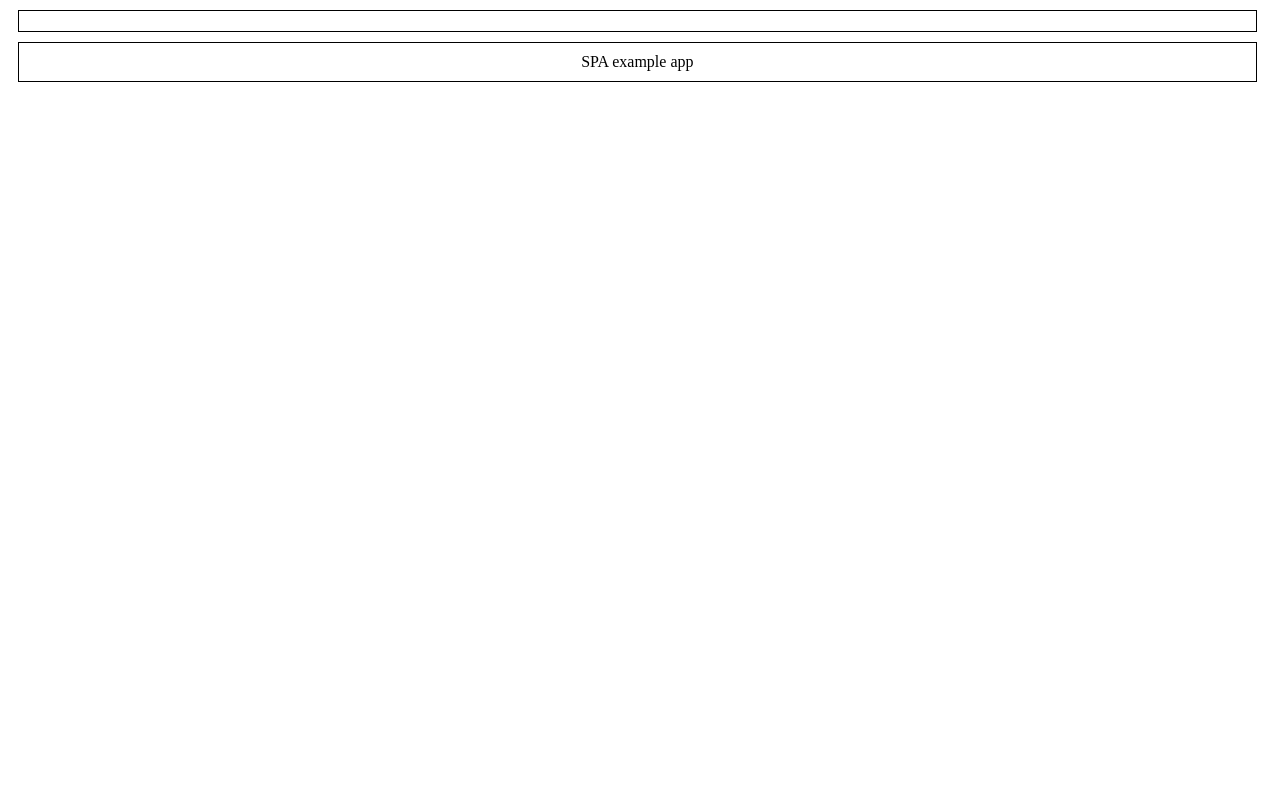
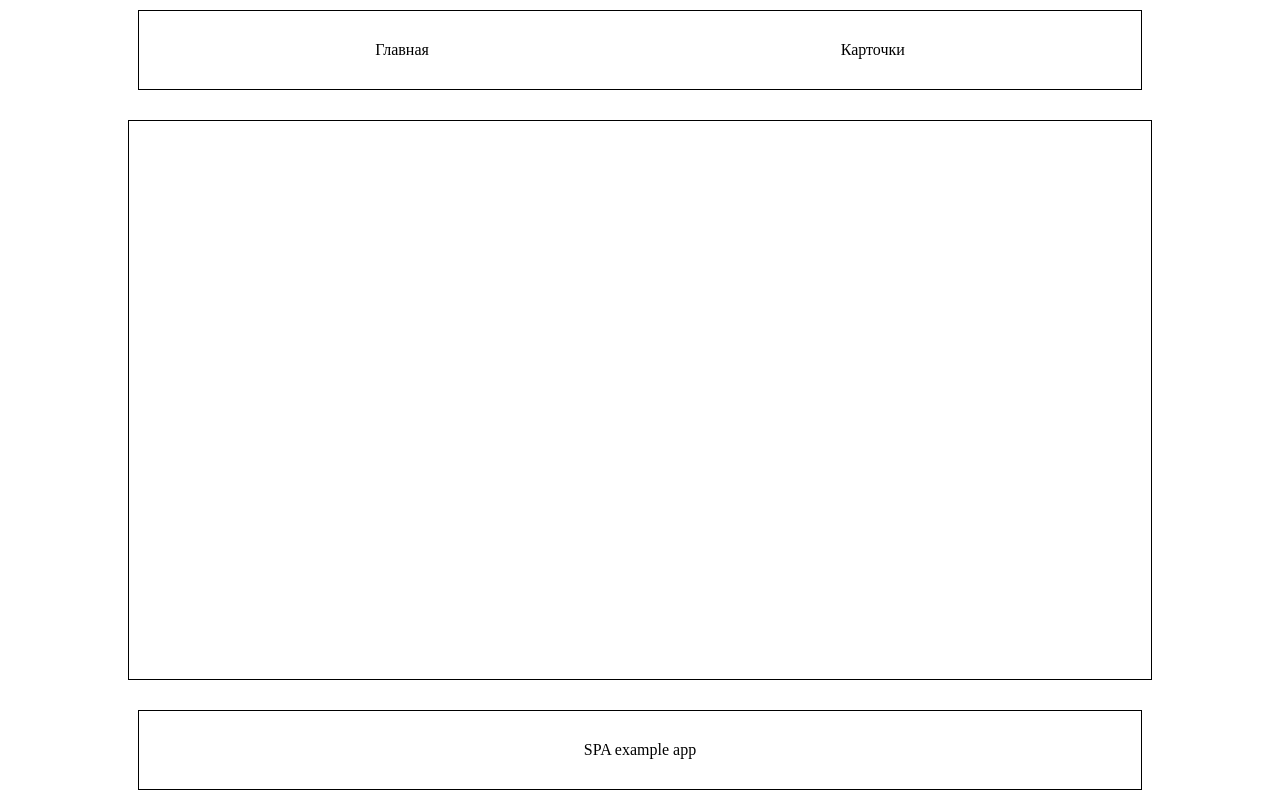
Before and after one commit to GitAlBo93/RSS_SPA, a website built with webpack: page src/index.html in a window 1280 px wide. Built offline with nearby package versions, Linux system fonts and the light colour scheme.

Commit message:
feat: добавлен main, добавлены ссылки в footer

```diff
--- a/src/app/app.js
+++ b/src/app/app.js
@@ -1,6 +1,7 @@
 import '../style.css';
 import FooterView from './view/footer/footer-view';
 import HeaderView from './view/header/header-view';
+import MainView from './view/main/main.view';
 
 export default class App {
     constructor() {
@@ -11,8 +12,9 @@ export default class App {
     createView() {
         const headerView = new HeaderView();
         const footerView = new FooterView();
+        const mainView = new MainView();
 
-        document.body.append(headerView.getHtmlElement(), footerView.getHtmlElement());
+        document.body.append(headerView.getHtmlElement(), mainView.getHtmlElement(), footerView.getHtmlElement());
     }
 }
 
--- a/src/app/util/element-creator.js
+++ b/src/app/util/element-creator.js
@@ -37,6 +37,17 @@ export default class ElementCreator {
     }
 
     /**
+     * @param {HTMLElement | ElementCreator} element
+     */
+    addInnerElement(element){
+        if (element instanceof ElementCreator){
+            this.element.append(element.getElement());
+        } else {
+            this.element.append(element);
+        }
+    }
+
+    /**
      * @param {Array<string>} CssClasses
      */
     setCssClasses(CssClasses) {
--- a/src/app/view/header/header-view.js
+++ b/src/app/view/header/header-view.js
@@ -1,11 +1,21 @@
 import './header.css';
 //import ElementCreator from '../../util/element-creator';
 import View from '../view';
+import ElementCreator from '../../util/element-creator';
+import LinkView from './link/link-view';
+//import { start } from 'repl';
 
 const CssClasses = {
     HEADER: 'header',
     NAV: 'nav',
 }
+
+const NamePages = {
+    INDEX: 'Главная',
+    PRODUCT: 'Карточки',
+}
+const START_PAGE_INDEX = 0;
+
 export default class HeaderView extends View{
     constructor(){
         /**
@@ -18,6 +28,48 @@ export default class HeaderView extends View{
             callback: null,
         }
         super(params);
+
+        this.linkElement=[];
+        this.configureView();
+
     }
 
+    configureView(){
+        const paramsNav = {
+            tag: 'nav',
+            classNames: [CssClasses.NAV],
+            textContent: '',
+            callback: null,
+        };
+    const creatorNav = new ElementCreator (paramsNav);
+
+    this.elementCreator.addInnerElement(creatorNav);
+
+    const pages = [
+        {
+            name: NamePages.INDEX,
+            callback: ()=>{
+
+            },
+        },
+        {
+            name: NamePages.PRODUCT,
+            callback: ()=>{
+
+            },
+        }
+    ];
+
+    pages.forEach((item, index)=>{
+        const linkElement = new LinkView(item.name, this.linkElement);
+        creatorNav.addInnerElement(linkElement.getHtmlElement());
+
+        this.linkElement.push(linkElement);
+
+        if (index === START_PAGE_INDEX) {
+            linkElement.setSelectedStatus();
+        }
+
+    });
+    }
 }
--- /dev/null
+++ b/src/app/view/header/link/link-view.js
@@ -0,0 +1,42 @@
+import View from "../../view";
+import './link.css';
+
+const CssClasses = {
+    ITEM: 'nav-item',
+    ITEM_SELECTED: 'nav-item_selected',
+};
+
+export default class LinkView extends View {
+    /**
+     *
+     * @param {string} text
+     * @param {Array<LinkView>} linkElements
+     */
+    constructor(text, linkElements){
+        /**
+         * @type {import ('../../../util/element-creator').ElementParams}
+         */
+        const params = {
+            tag: 'a',
+            classNames: [CssClasses.ITEM],
+            textContent: text,
+            callback: null,
+        }
+        super(params);
+
+        this.linkElements = linkElements;
+    }
+        setSelectedStatus() {
+            this.linkElements.forEach((linkElements) => linkElements.setNotSelectedStatus());
+
+
+            const element = this.elementCreator.getElement();
+            element.classList.add(CssClasses.ITEM_SELECTED);
+        }
+
+        setNotSelectedStatus(){
+            const element = this.elementCreator.getElement();
+            element.classList.remove(CssClasses.ITEM_SELECTED);
+        }
+
+    }
--- /dev/null
+++ b/src/app/view/header/link/link.css
@@ -0,0 +1,22 @@
+.nav-item {
+    position: relative;
+    text-decoration: none;
+}
+
+.nav-item:hover {
+    cursor: pointer;
+}
+
+.nav-item:hover::after {
+    position: absolute;
+    left: 0%;
+    bottom: -5%;
+    width: 100%;
+    height: 1px;
+    content: "";
+    background: var(--default-color);
+}
+
+.nav-item__selected {
+    border-bottom: 1px solid;
+}
--- /dev/null
+++ b/src/app/view/main/main.view.js
@@ -0,0 +1,21 @@
+import View from "../view";
+import './main.css';
+
+const CssClasses = {
+    MAIN: 'main',
+};
+
+export default class MainView extends View {
+    constructor(){
+                /**
+         * @type {import ('../../util/element-creator').ElementParams}
+         */
+                const params = {
+                    tag: 'main',
+                    classNames: [CssClasses.MAIN],
+                    textContent: '',
+                    callback: null,
+                }
+                super(params);
+    }
+}
--- a/src/style.css
+++ b/src/style.css
@@ -0,0 +1,35 @@
+:root {
+    --max-width: 1024px;
+    --max-height: 800px;
+
+    --default-color: #000000;
+}
+
+body {
+    display: flex;
+    flex-direction: column;
+    align-items: center;
+    justify-content: space-between;
+
+    height: 100vh;
+    max-width: var(--max-width);
+    max-height: var(--max-height);
+
+    margin: 0 auto;
+}
+
+.main {
+    display: flex;
+    flex-direction: column;
+    align-items: center;
+    justify-content: space-between;
+
+    height: 70%;
+    width: 100%;
+    box-sizing: border-box;
+
+    margin: 10px;
+    padding: 10px;
+
+    border: 1px solid;
+}
```
Also changed, not shown: src/index.html (+1 -0 lines).
